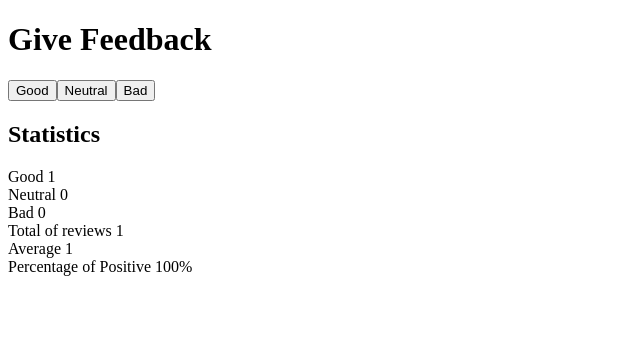
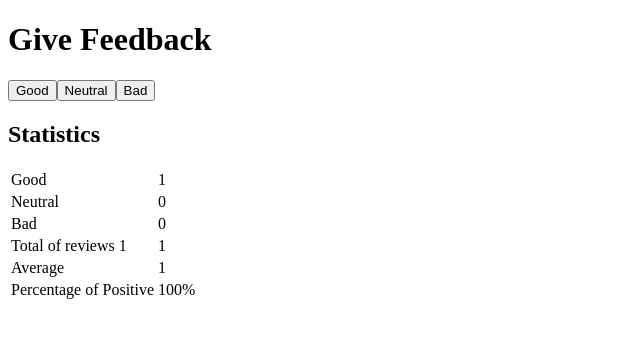
Before and after one commit to pandreuw/Part1, a React (Create React App) app in the folder unicafe/: page / in a window 1280 px wide. Both pictures are taken after a click on the button "Good". Shown: the top 338 px of the page, without its empty margins (0-640 px from the left). Built offline with nearby package versions, Linux system fonts and the light colour scheme.

Commit message:
Ex 1.11 unicafe step 6, placing statistics in a table, fixed error of child element on table

```diff
--- a/unicafe/src/App.js
+++ b/unicafe/src/App.js
@@ -15,12 +15,41 @@ const Statistics = ({ _good, _neutral, _bad }) => {
   console.log("debug7")
   return (
     <div>
-      <Statistic text="Good " value={_good} />
+      {/* <Statistic text="Good " value={_good} />
       <Statistic text="Neutral " value={_neutral} />
       <Statistic text="Bad " value={_bad} />
       <Statistic text="Total of reviews " value={_good + _bad + _neutral} />
       <Statistic text="Average " value={(_good - + _bad) / (_good + _bad + _neutral)} />
-      <Statistic text="Percentage of Positive " value={(_good) * 100 / (_good + _bad + _neutral)} closingtext="%" />
+      <Statistic text="Percentage of Positive " value={(_good) * 100 / (_good + _bad + _neutral)} closingtext="%" /> */}
+
+      <table>
+        <tbody>
+          <tr>
+            <td><Statistic text="Good "/></td>
+            <td><Statistic value={_good} /></td>
+          </tr>
+          <tr>
+            <td><Statistic text="Neutral " /></td>
+            <td><Statistic value={_neutral} /></td>
+          </tr>
+          <tr>
+            <td><Statistic text="Bad " /></td>
+            <td><Statistic value={_bad} /></td>
+          </tr>
+          <tr>
+            <td><Statistic text="Total of reviews " value={_good} /></td>
+            <td><Statistic value={_good + _bad + _neutral} /></td>
+          </tr>
+          <tr>
+            <td><Statistic text="Average " /></td>
+            <td><Statistic value={(_good - + _bad) / (_good + _bad + _neutral)} /></td>
+          </tr>
+          <tr>
+            <td><Statistic text="Percentage of Positive " /></td>
+            <td><Statistic value={(_good) * 100 / (_good + _bad + _neutral)} closingtext="%" /></td>
+          </tr>
+        </tbody>
+      </table>
     </div>
   )
 }
```
